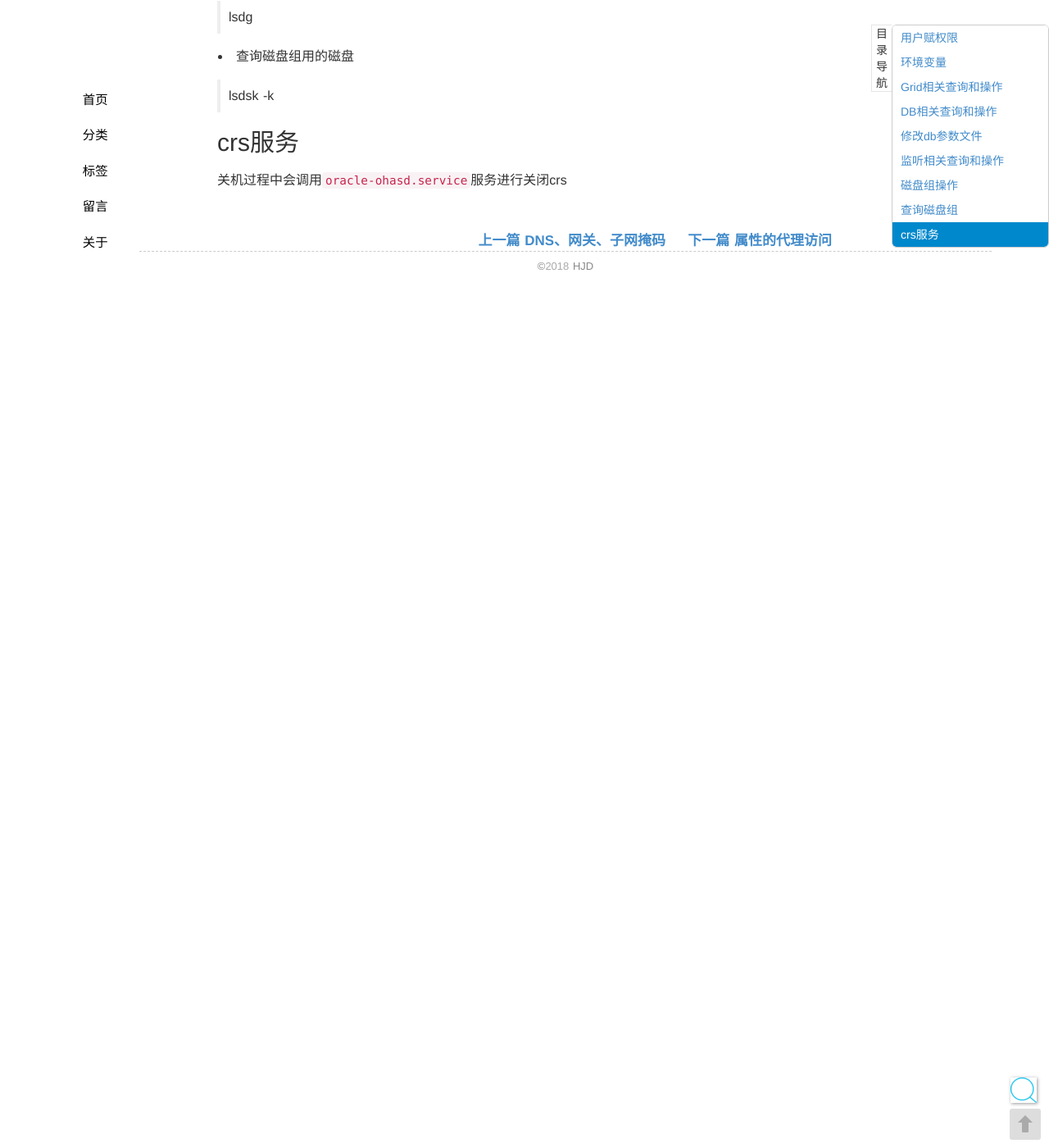
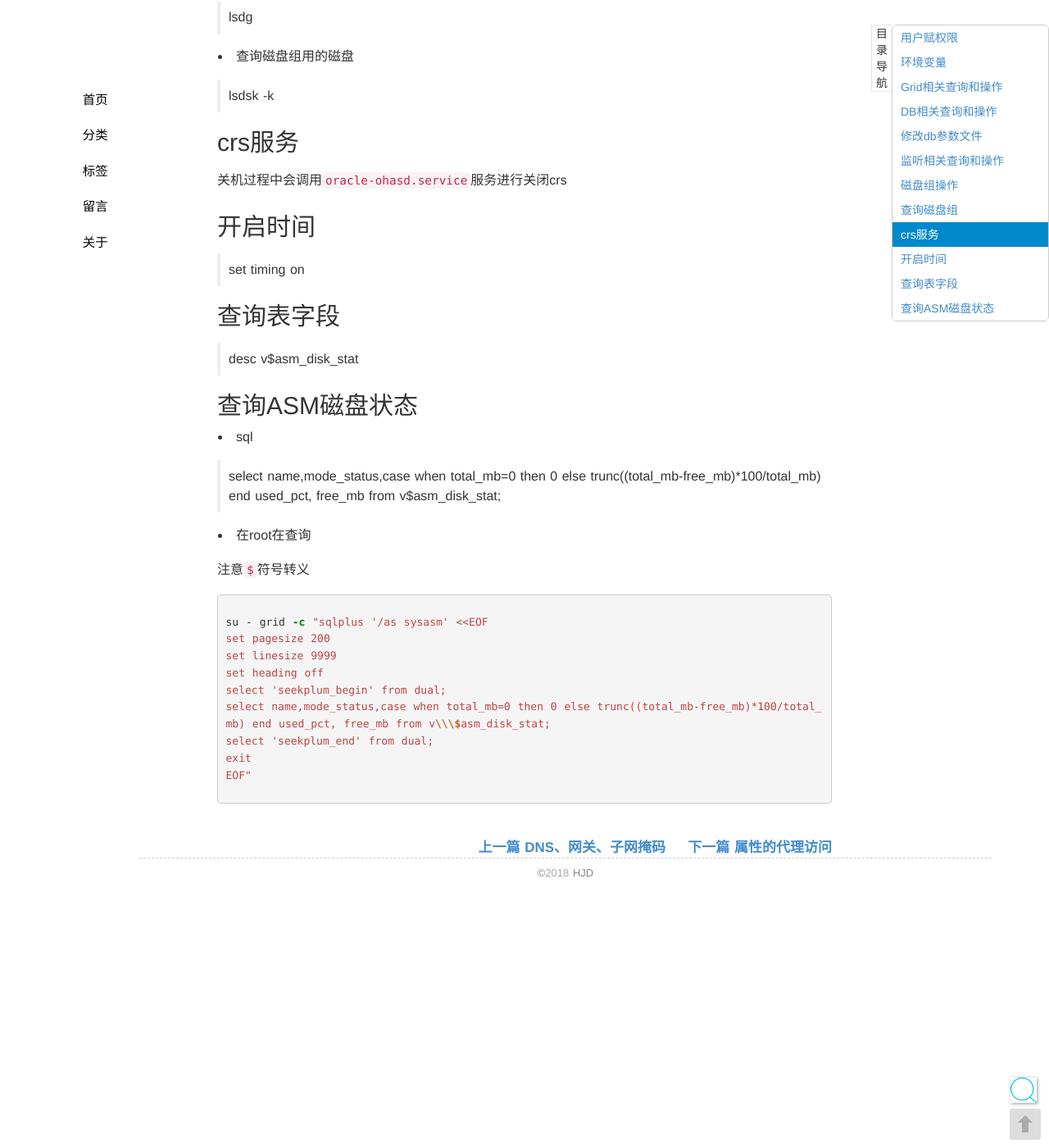
Before and after one commit to seekplum/seekplum.github.io, a Jekyll site: the page built from _posts/2018-04-13-oracle-command.md, in a window 1280 px wide and 1400 px high, scrolled down 8116 px. Shown: the whole window at 82% size. Built offline with Jekyll 4.4.1, drawn with Linux system fonts in a browser that asks for light colours; comment, search, counter and statistics services are not loaded.

Commit message:
补充查询表字段和执行时间

````diff
--- a/_posts/2018-04-13-oracle-command.md
+++ b/_posts/2018-04-13-oracle-command.md
@@ -360,3 +360,30 @@ alter diskgroup DATADG set attribute 'disk_repair_time'='36h';
 
 ## crs服务
 关机过程中会调用`oracle-ohasd.service`服务进行关闭crs
+
+## 开启时间
+> set timing on
+
+## 查询表字段
+> desc v$asm_disk_stat
+
+## 查询ASM磁盘状态
+* sql
+
+> select name,mode_status,case when total_mb=0 then 0 else trunc((total_mb-free_mb)*100/total_mb) end used_pct, free_mb from v$asm_disk_stat;
+
+* 在root在查询
+
+注意`$`符号转义
+
+```bash
+su - grid -c "sqlplus '/as sysasm' <<EOF
+set pagesize 200
+set linesize 9999
+set heading off
+select 'seekplum_begin' from dual;
+select name,mode_status,case when total_mb=0 then 0 else trunc((total_mb-free_mb)*100/total_mb) end used_pct, free_mb from v\\\$asm_disk_stat;
+select 'seekplum_end' from dual;
+exit
+EOF"
+```
````
